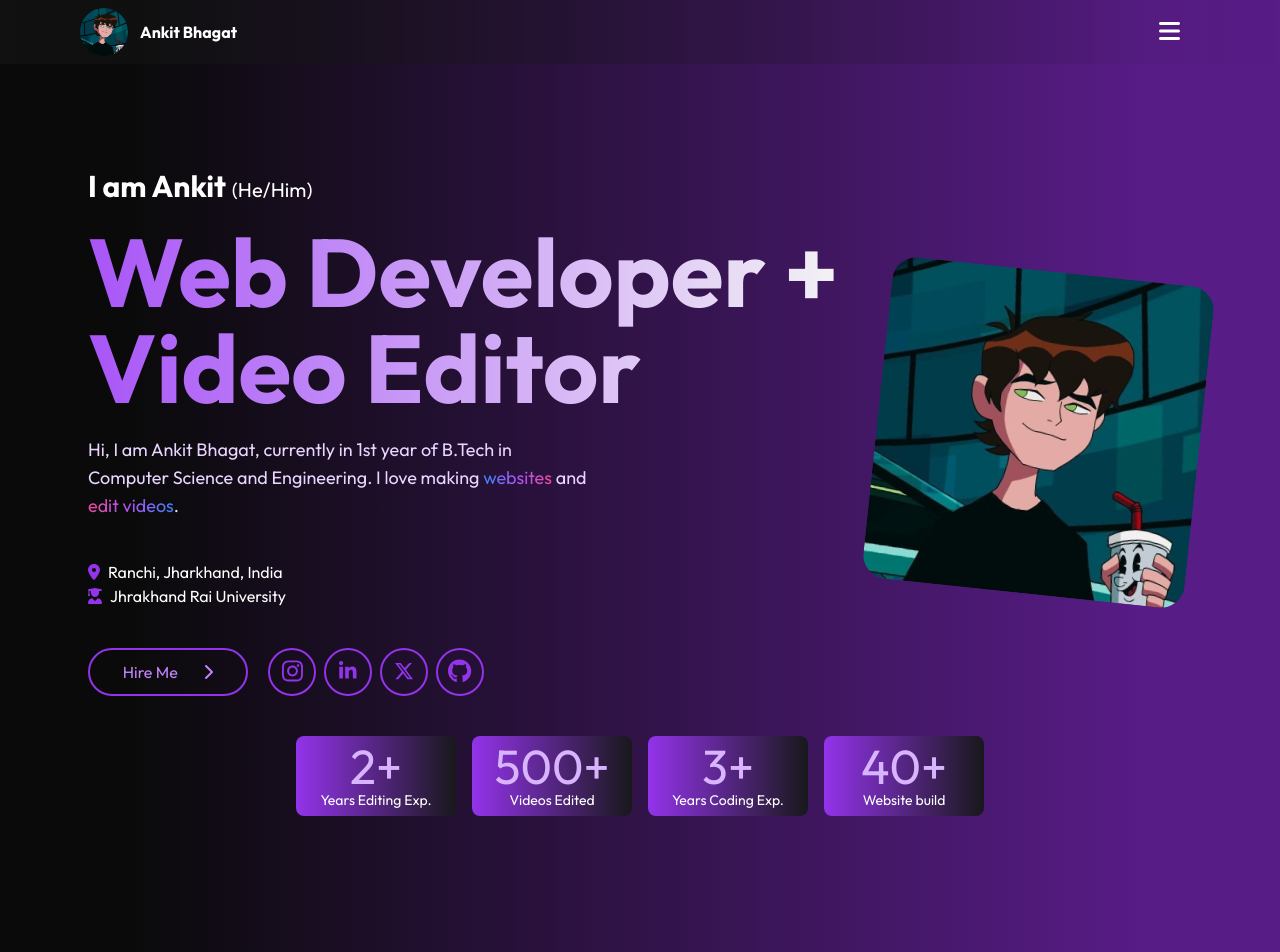
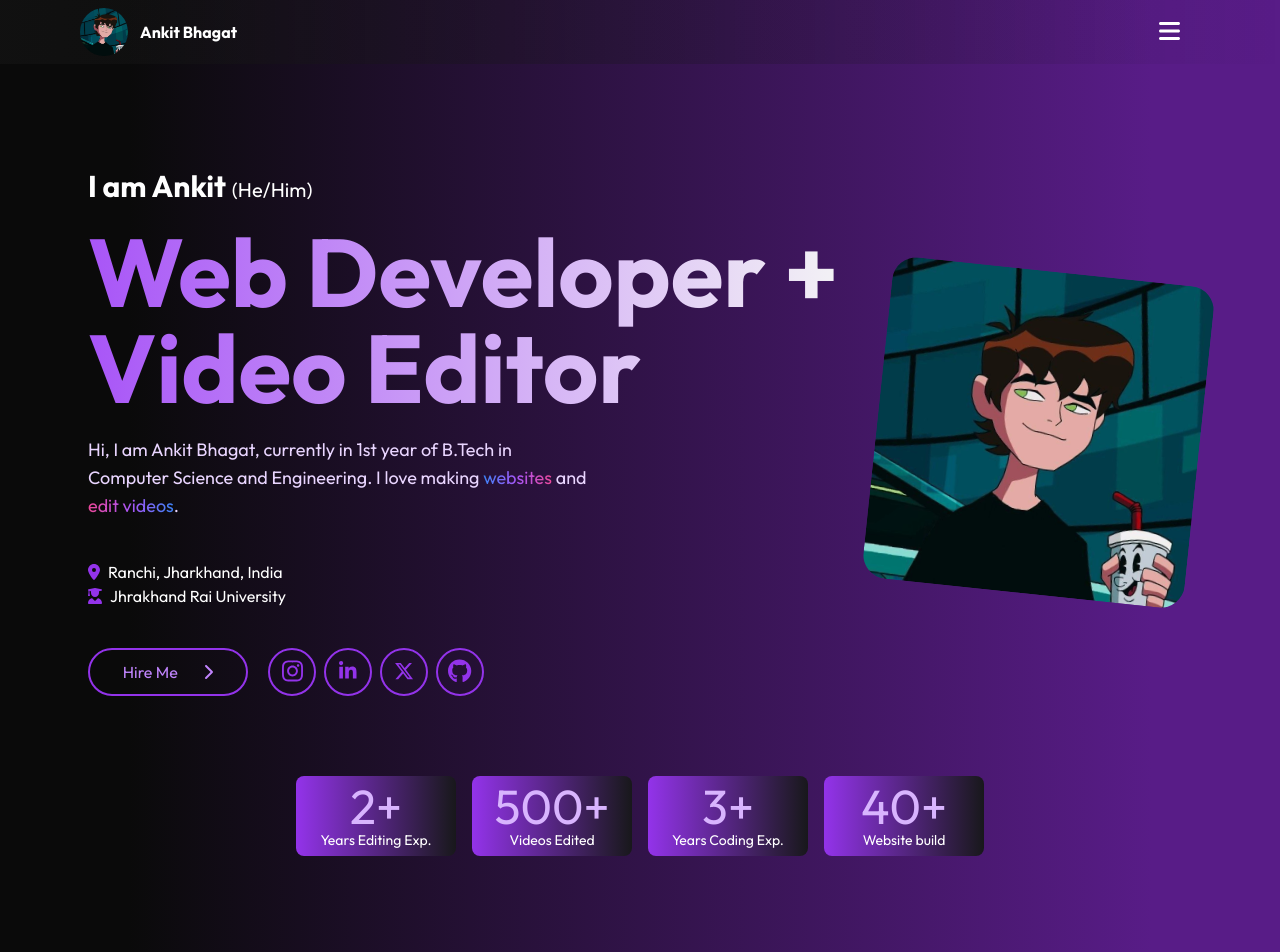
Before and after one commit to ankitsensei/portfolio_test, a React (Vite) app: page / in a window 1280 px wide. Shown: the top 952 px of the page. Built offline with nearby package versions, Linux system fonts and the light colour scheme; a web font is replaced by a local one.

Commit message:
Boxes for desktop

```diff
--- a/src/components/Boxes.tsx
+++ b/src/components/Boxes.tsx
@@ -1,7 +1,7 @@
 
 const Boxes = () => {
     return (
-        <div className="flex flex-wrap justify-center items-center mt-10 gap-4">
+        <div className="flex flex-wrap justify-center items-center mt-10 gap-4 lg:mt-20">
             <div className="flex flex-col items-center justify-center w-40 h-20 rounded-lg bg-gradient-to-r from-purple-600 to-zinc-900 bg-opacity-0">
                 <h1 className="text-purple-300 text-5xl">2+</h1>
                 <p className="text-sm">Years Editing Exp.</p>
```
